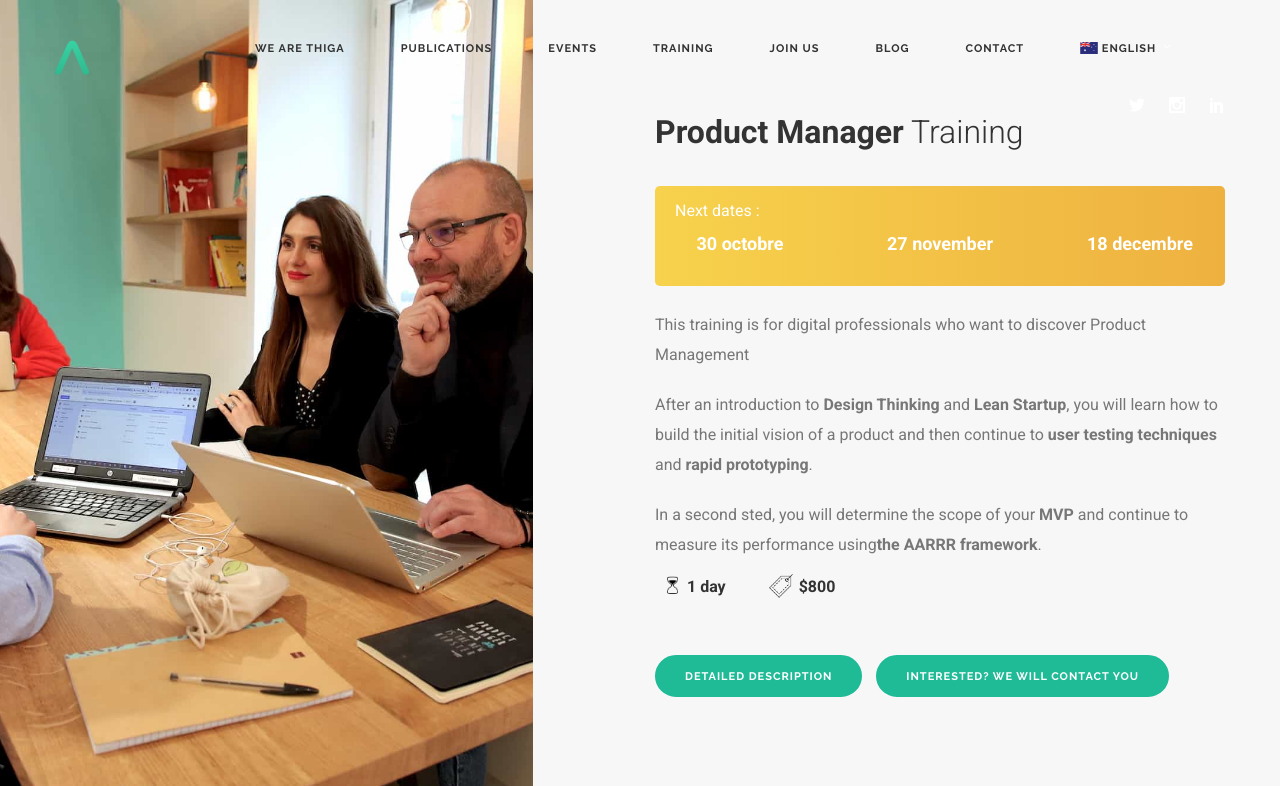
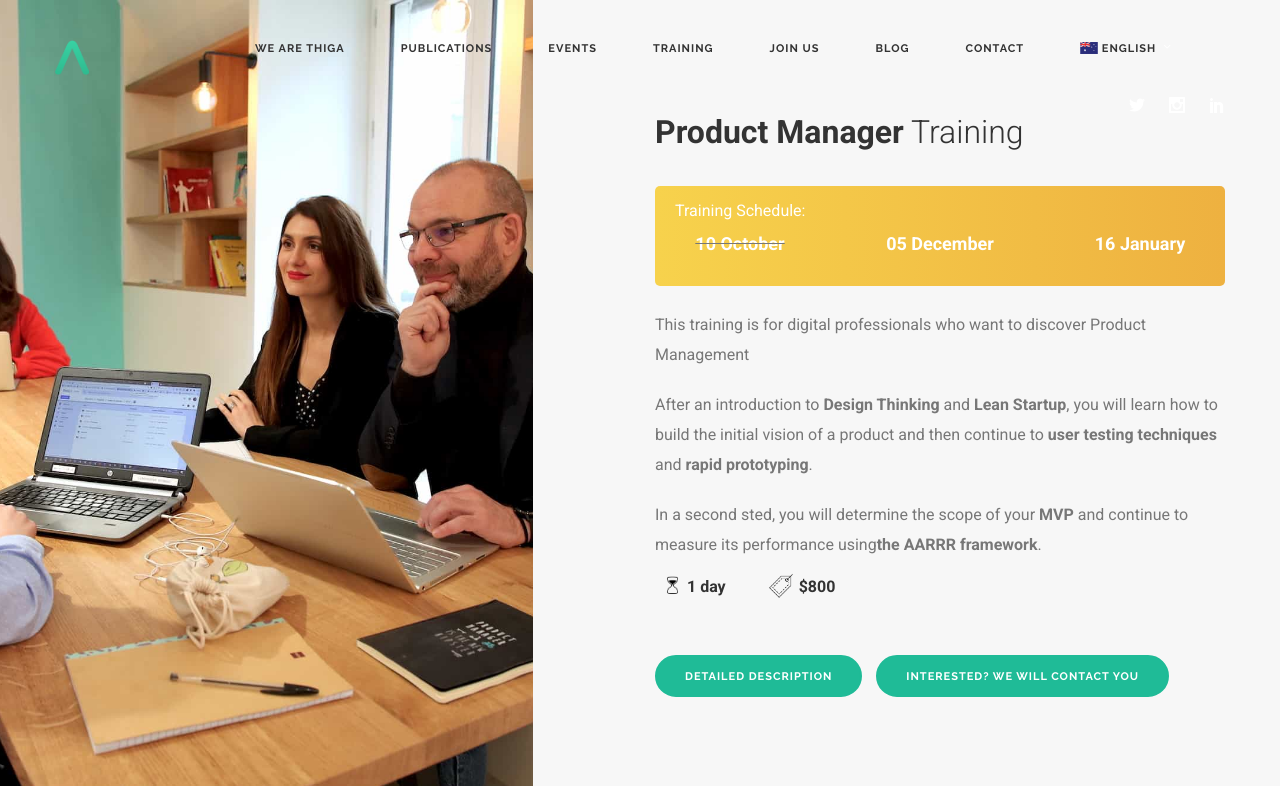
Before and after one commit to AlexAlemp/site_thiga_australia, a PHP site: page /training in a window 1280 px wide. Shown: the top 786 px of the page. Run offline with PHP 8.4, Linux system fonts and the light colour scheme.

Commit message:
Changed Dates & We are Thiga link

```diff
--- a/data/content.json
+++ b/data/content.json
@@ -22,9 +22,9 @@
     },
 
     "pageFormationPM": {
-        "dateNext1": "30 octobre",
-        "dateNext2": "27 november",
-        "dateNext3": "18 decembre"
+        "dateNext1": "10 October",
+        "dateNext2": "05 December",
+        "dateNext3": "16 January"
     },
 
     "pageFormationLeadPM": {
--- a/footer.php
+++ b/footer.php
@@ -14,7 +14,7 @@
 						<div class="col-sm-3 navFooter">
 							<span class="text-white">
 								<ul>
-									<li><a href="/thiga">We are Thiga</a></li>
+									<li><a href="/we-are-thiga">We are Thiga</a></li>
 									<li><a href="/book">Book</a></li>
 									<li><a href="/events">Events</a></li>
 									<li><a href="/join">Join us</a></li>
--- a/training.php
+++ b/training.php
@@ -52,10 +52,10 @@
 							<h1 style="margin-top: 30px"><b>Product Manager</b> Training</h1>
 
 							<div class="date-next-trainings">
-								<br><p class="next-formation text-white">Next dates :</p>
+								<br><p class="next-formation text-white">Training Schedule:</p>
 								<div class="row">
 									<div class="col-sm-4">
-										<div class="date-next-formation text-white"><?php echo "<a href=\"".$lien_formulaire_inscription."\" target=\"_blank\" >"; ?><?php echo $date1 ?></a></div>
+										<strike><div class="date-next-formation text-white"><?php echo "<a href=\"".$lien_formulaire_inscription."\" target=\"_blank\" >"; ?><?php echo $date1 ?></a></div></strike>
 									</div>
 
 									<div class="col-sm-4">
```
